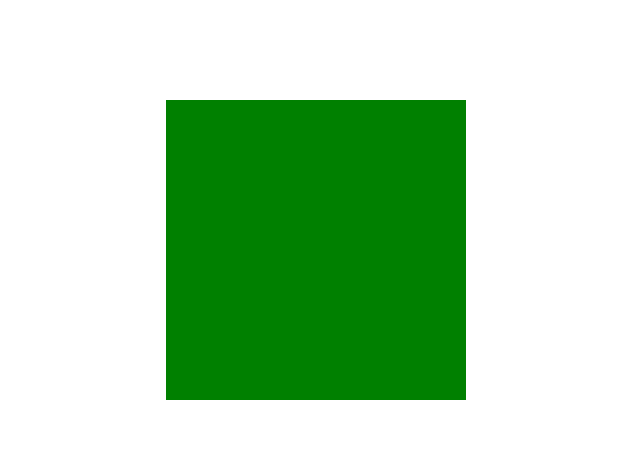
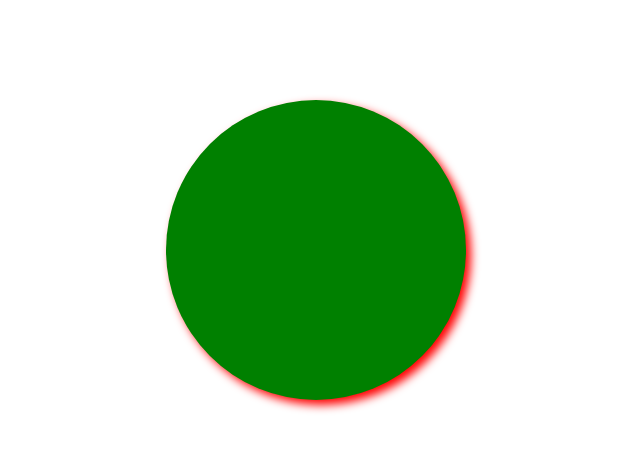
Before and after one commit to zjlplaylong/demo1, a plain HTML site: page index.html in a window 1280 px wide. Shown: the whole page, without its empty margins (324-964 px from the left). Drawn offline with Linux system fonts and the light colour scheme.

Commit message:
已修改2

```diff
--- a/css/index.css
+++ b/css/index.css
@@ -7,4 +7,6 @@
     height: 300px;
     background-color: green;
     margin: 100px auto;
+    border-radius: 50%;
+    box-shadow: 5px 5px 10px red;
 }
```
